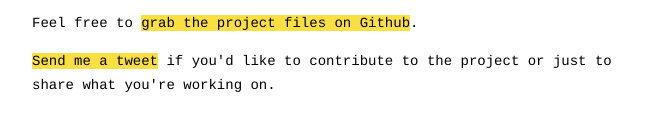
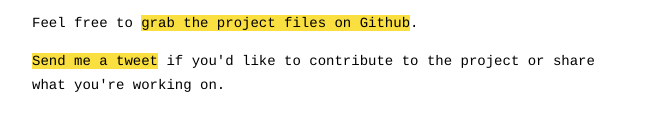
Before and after one commit to femmebot/fun-pack, a plain HTML site: page index.html in a window 1280 px wide. Shown: the part 837-968 px from the top of the page, 128-786 px from the left. Drawn offline with Linux system fonts and the light colour scheme.

Commit message:
text edits

```diff
--- a/index.html
+++ b/index.html
@@ -22,7 +22,7 @@
 		<h2>About</h2>
 		<p>Inspired by this <a href="https://twitter.com/garychou">fun guy</a>, these editable, vector images (SVG) were created in the spirit of <a href="http://blog.garychou.com/post/88977851232/why-i-launched-orbital-boot-camp">launching side projects</a>. The Fun Pack artwork is free to use on your own, non-commercial side projects.</p>
 		<p>Feel free to <a href="https://github.com/femmebot/fun-pack">grab the project files on Github</a>.</p>
-		<p><a href="https://twitter.com/femmebot">Send me a tweet</a> if you'd like to contribute to the project or just to share what you're working on.</p>
+		<p><a href="https://twitter.com/femmebot">Send me a tweet</a> if you'd like to contribute to the project or share what you're working on.</p>
 	</div>
 </body>
 </html>
```
